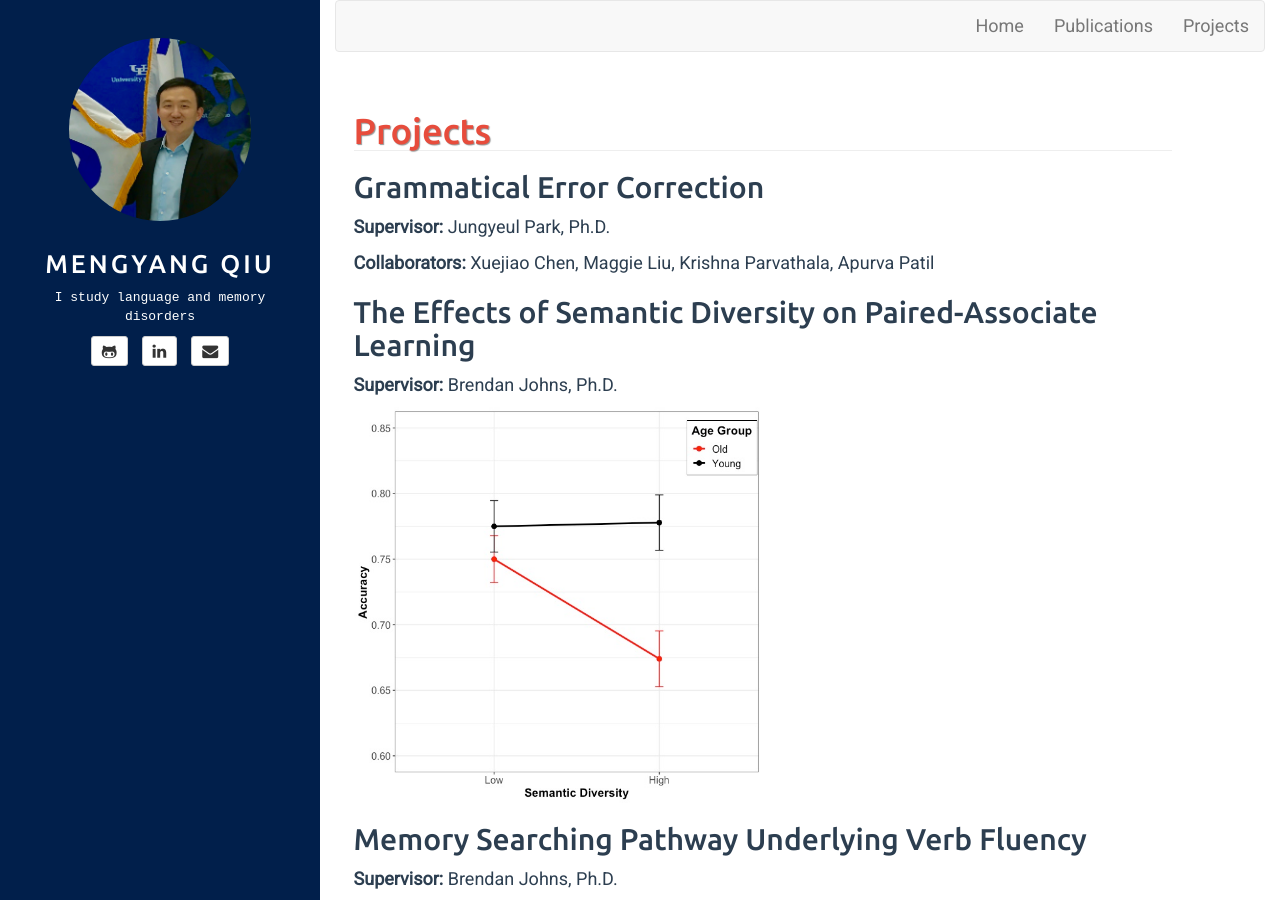
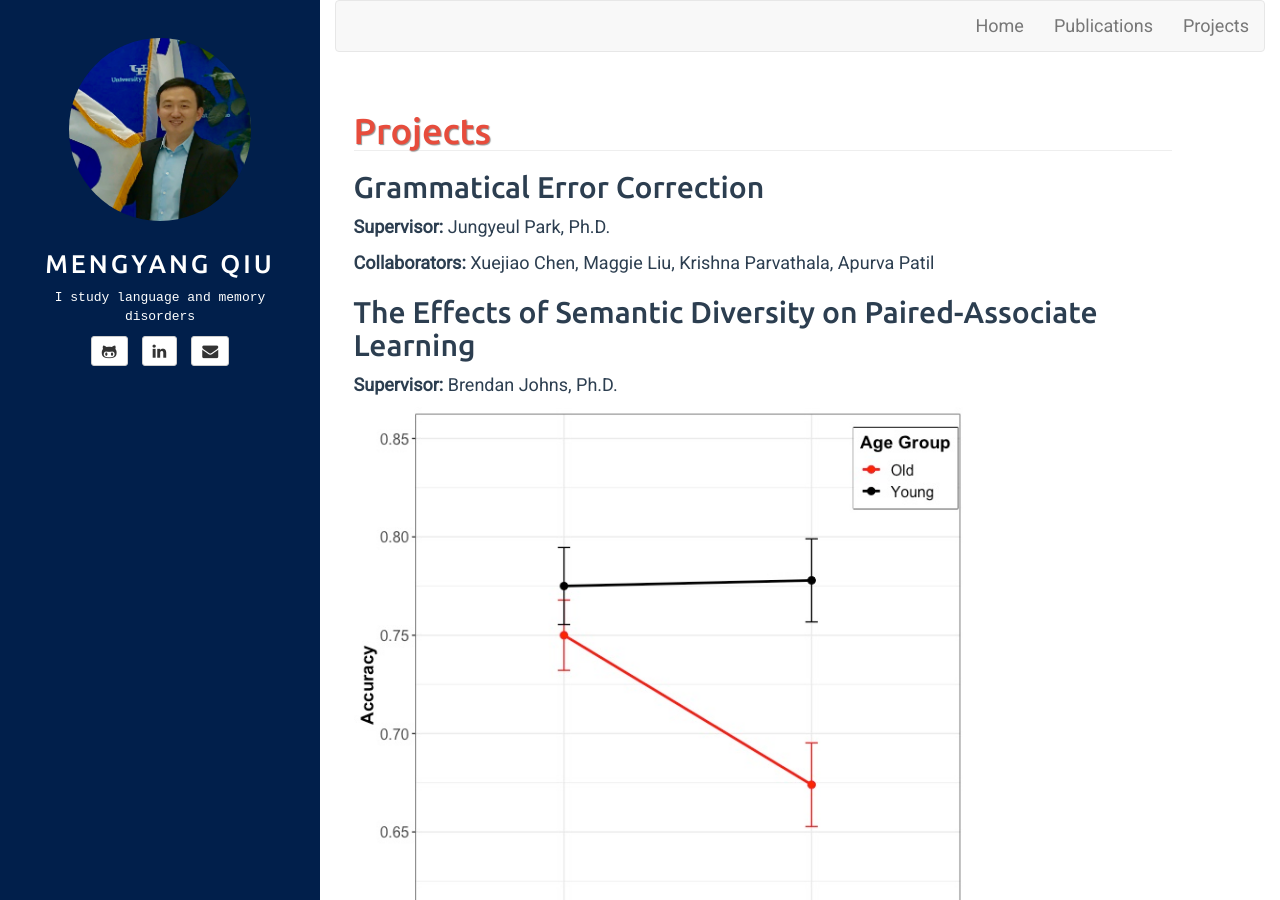
Before and after one commit to mengyangq/mengyangq.github.io, a Jekyll site: the page built from projects.html, in a window 1280 px wide and 900 px high. Built offline with Jekyll 4.4.1, drawn with Linux system fonts in a browser that asks for light colours.

Commit message:
Update projects.md

```diff
--- a/_includes/projects.md
+++ b/_includes/projects.md
@@ -8,7 +8,7 @@
 ## The Effects of Semantic Diversity on Paired-Associate Learning
 **Supervisor:** Brendan Johns, Ph.D.
 
-<img src="../pub/pal.jpeg" width="50%" height="50%">
+<img src="../pub/pal.jpeg" width="75%" height="75%">
 
 
 ## Memory Searching Pathway Underlying Verb Fluency
@@ -24,6 +24,6 @@
 
 - Verb fluency may be useful in diagnosing different clinical populations (e.g., agrammatic vs. anomic aphasia) as they may exhibit different search patterns.
 
-<img src="../pub/vf.png" width="50%" height="50%">
+<img src="../pub/vf.png" width="75%" height="75%">
 
 **Qiu, M.** & Johns, B. T. (2018). [Memory searching pathway underlying verb fluency](../pub/Qiu_Johns_ASHA_2018.pdf). Poster presented at the *2018 ASHA Convention*.
```
